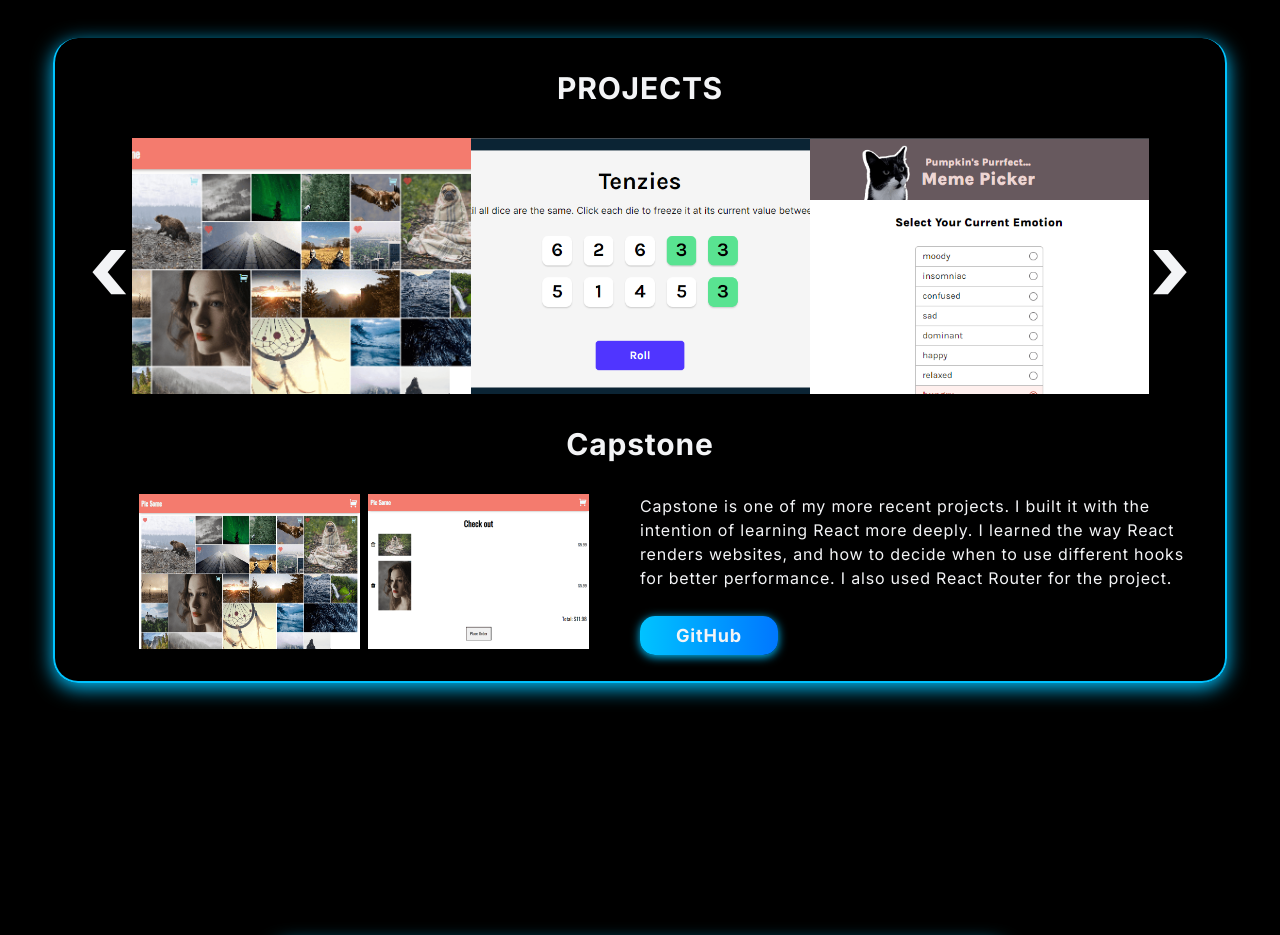
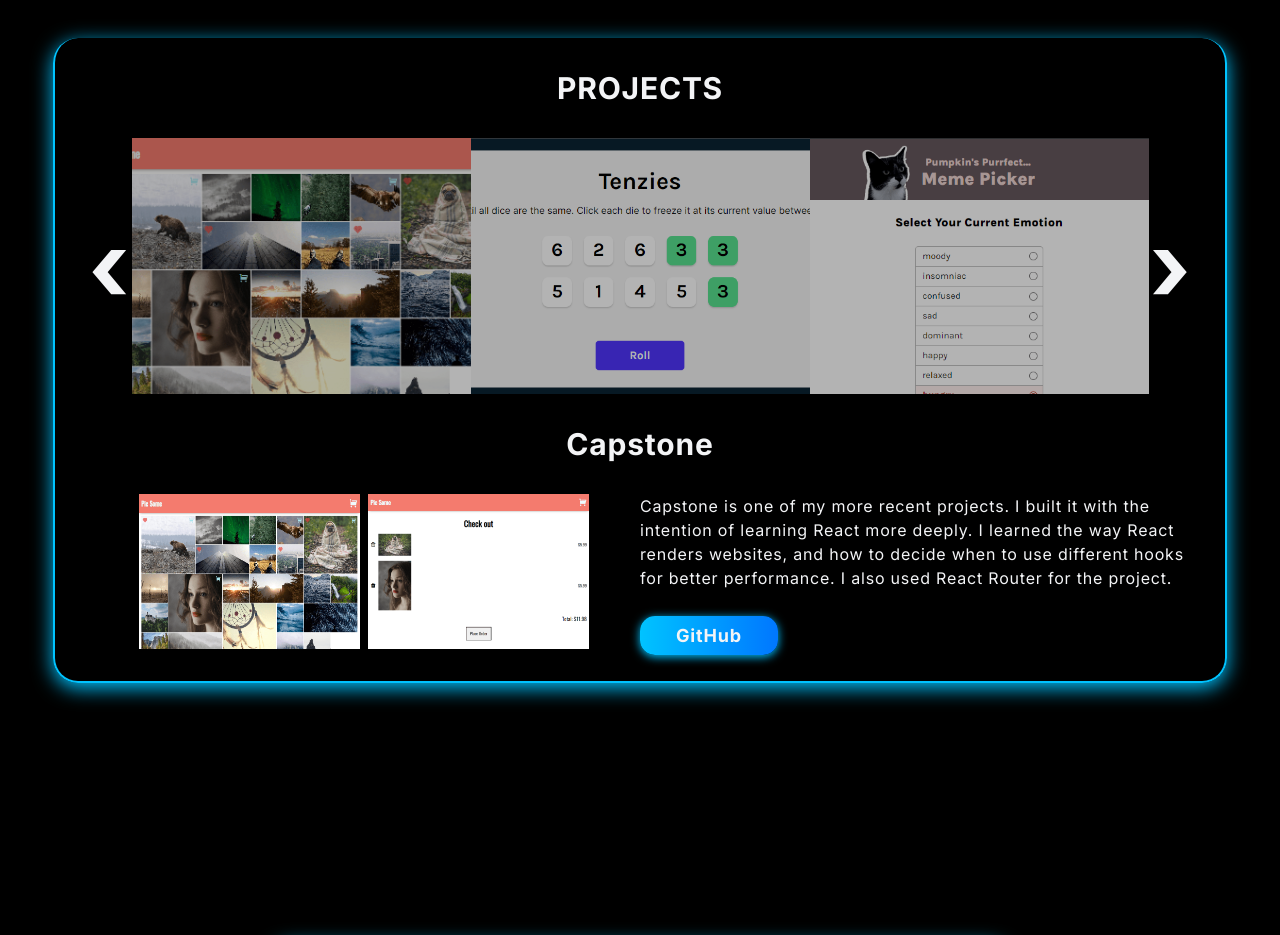
Before and after one commit to Borisrunfast/portfolio, a React (Vite) app: page / in a window 1280 px wide. Shown: the part 1680-2615 px from the top of the page. Built offline with nearby package versions, Linux system fonts and the light colour scheme.

Commit message:
hover fx on projects

```diff
--- a/src/Projects/Projects.jsx
+++ b/src/Projects/Projects.jsx
@@ -16,7 +16,7 @@ function Projects() {
         i += holdObj.length - 1
         html.push(
         <img
-            className='w-4/12 inline-block object-cover object-top aspect-video cursor-pointer'
+            className='w-4/12 inline-block object-cover object-top aspect-video cursor-pointer opacity-70 hover:opacity-100'
             key={i}
             src={holdObj[0].url}
             alt={holdObj[0].name}
```
